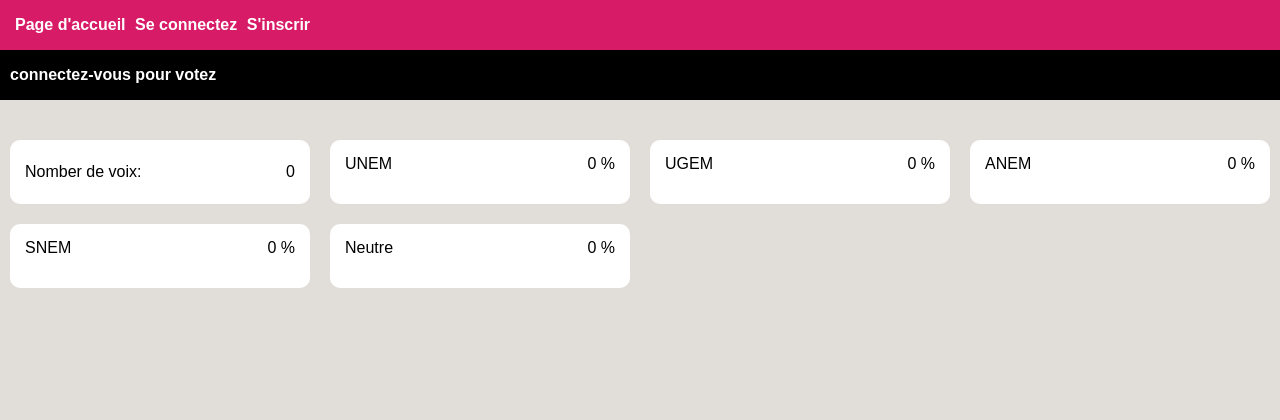
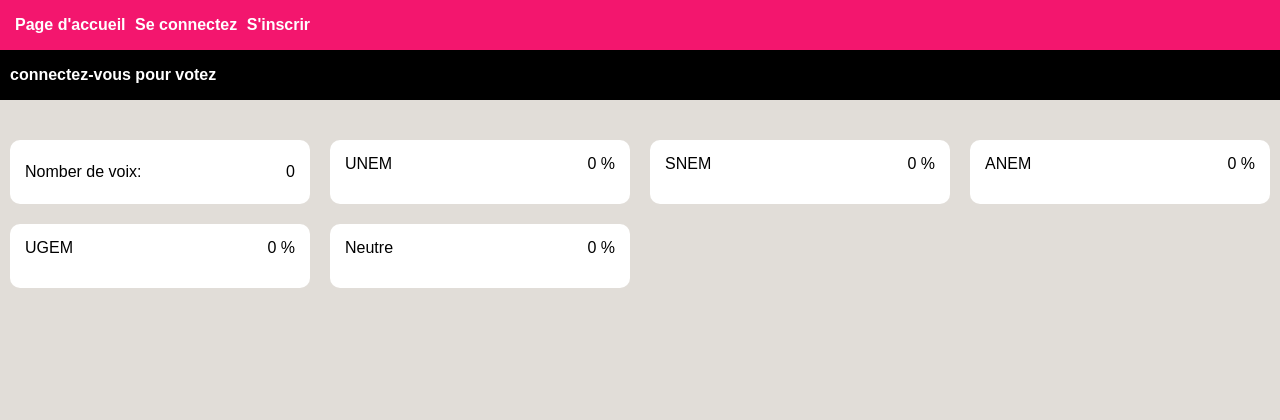
Before and after one commit to cheikh1111/vote_app, a Flask app: page / in a window 1280 px wide. Shown: the top 420 px of the page. Run offline with Flask 3, Linux system fonts and the light colour scheme; data that the repository does not hold is empty; some web fonts are replaced.

Commit message:
Requested changes by client

```diff
--- a/main/forms.py
+++ b/main/forms.py
@@ -64,9 +64,9 @@ class LoginForm(FlaskForm):
 class VoteForm(FlaskForm):
     choices = (
         ("UNEM", "UNEM"),
-        ("UGEM", "UGEM"),
         ("SNEM", "SNEM"),
         ("ANEM", "ANEM"),
+        ("UGEM", "UGEM"),
         ("Neutre", "Neutre"),
     )
     radio_field = RadioField("Votez", choices=choices)
--- a/main/static/css/base.css
+++ b/main/static/css/base.css
@@ -14,7 +14,7 @@ nav{
     align-items: center;
     width:  100%;
     height: 50px;
-    background-color: rgb(216, 27, 103);
+    background-color: rgb(243, 22, 110);
     margin-bottom: 20px;
 }
 
--- a/main/templates/home.html
+++ b/main/templates/home.html
@@ -13,19 +13,21 @@
             <div class="info">UNEM <span>{{unem}} %</span></div>
             <span class="progress" style="width: {{unem}}%"></span>
         </div>
-        <div class="ugem">
-            <div class="info">UGEM <span>{{ugem}} %</span></div>
-            <span class="progress" style="width: {{ugem}}%;"></span>
+
+        <div class="snem">
+            <div class="info">SNEM <span>{{snem}} %</span></div>
+            <span class="progress" style="width: {{snem}}%"></span>
         </div>
         <div class="anem">
             <div class="info">ANEM <span>{{anem}} %</span></div>
             <span class="progress" style="width: {{anem}}%"></span>
         </div>
+        <div class="ugem">
+            <div class="info">UGEM <span>{{ugem}} %</span></div>
+            <span class="progress" style="width: {{ugem}}%;"></span>
+        </div>
 
-        <div class="snem">
-            <div class="info">SNEM <span>{{snem}} %</span></div>
-            <span class="progress" style="width: {{snem}}%"></span>
-        </div>
+
 
 
         <div class="neutre">
```
